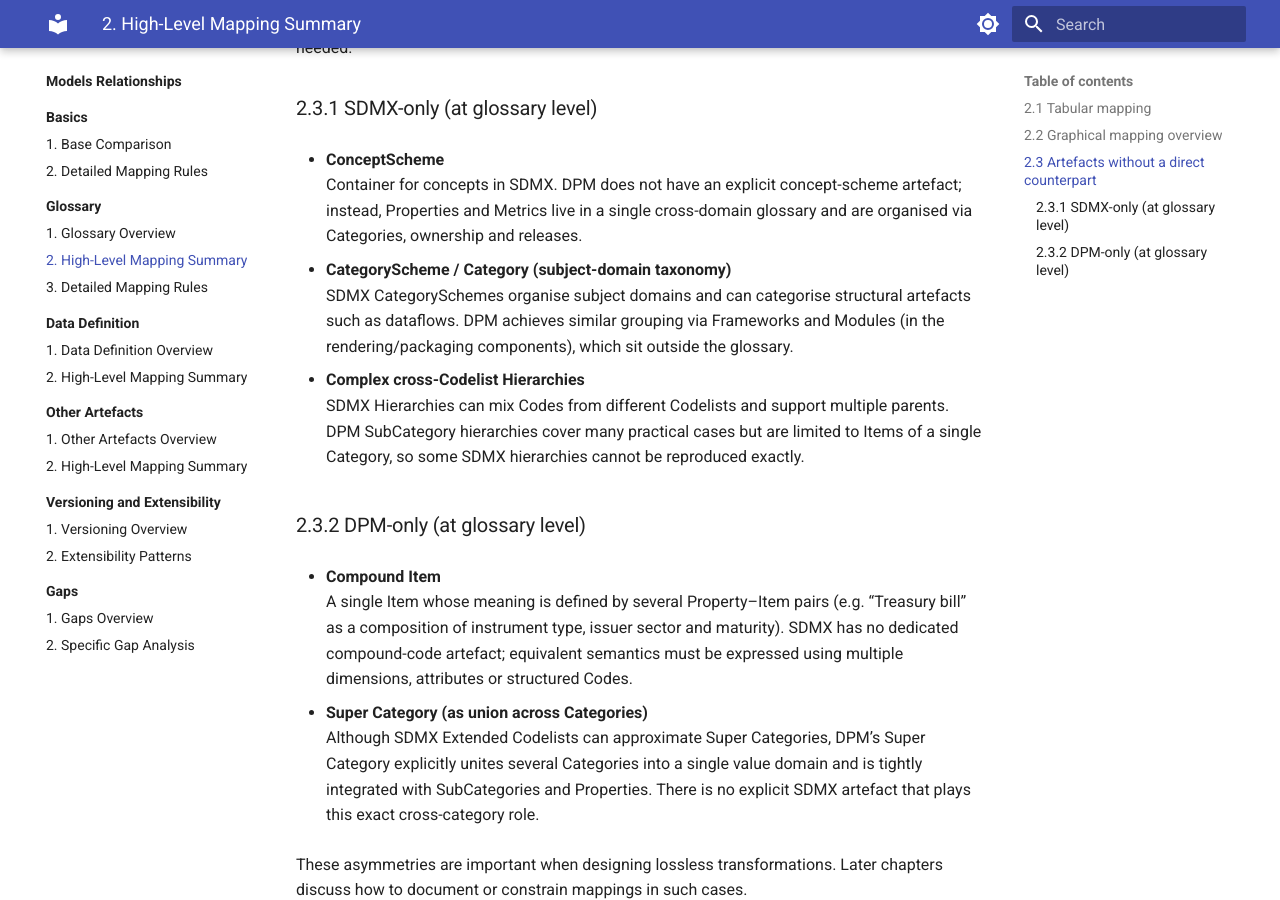
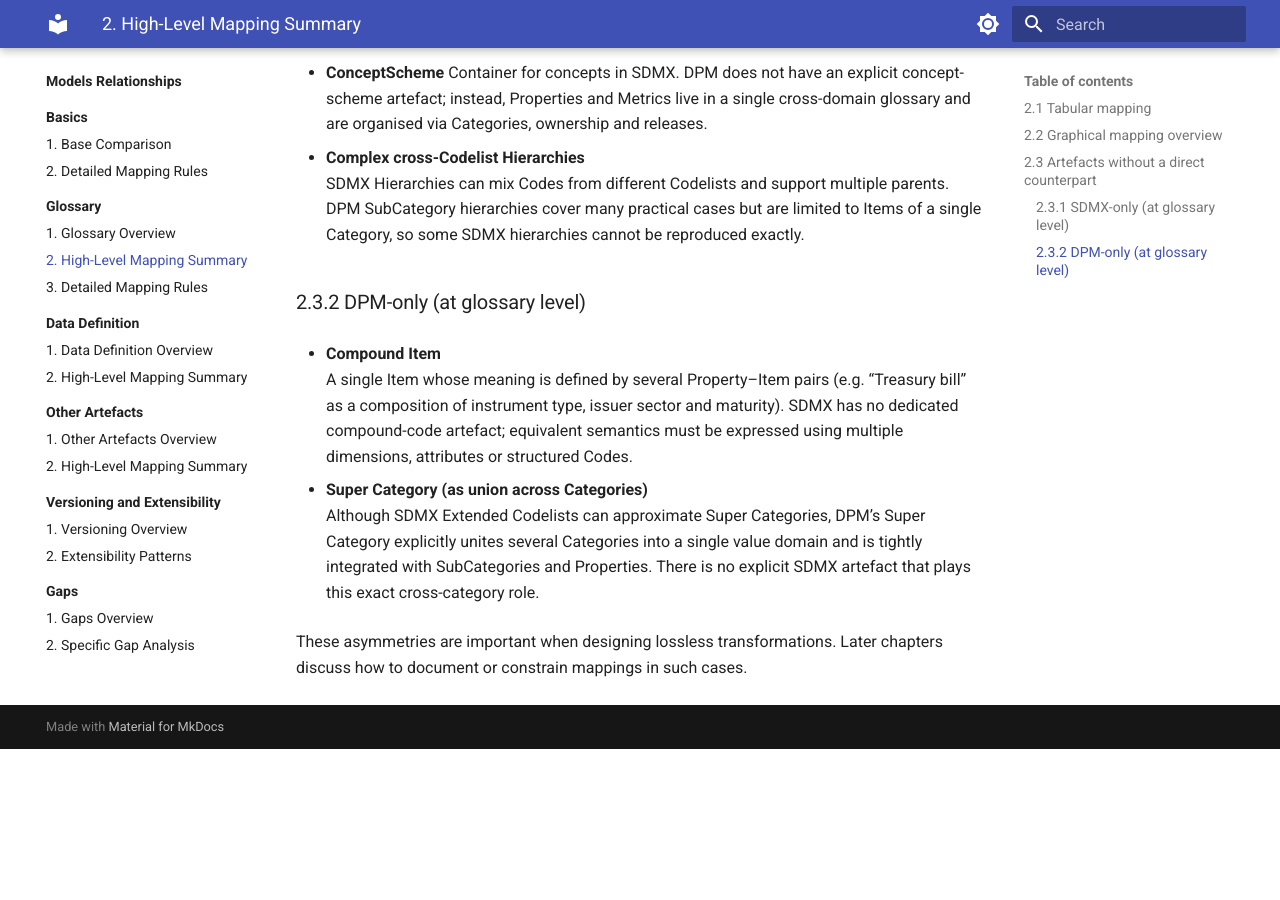
Before and after one commit to sdmx-twg/wp-sdmx-dpm, an MkDocs documentation site: the page built from docs/models-relationships/01_glossary/02_high_level_mapping_summary.md, in a window 1280 px wide and 900 px high, scrolled down 2668 px. Built offline with MkDocs 1.6.1 and Material for MkDocs 9.7.7, drawn with Linux system fonts in a browser that asks for light colours; after the commit the page ends 3417 px from its top, so only the background shows below that; some of the changed text lies outside the part shown.

Commit message:
fix: move CategoryScheme mapping from glossary to data definition
Addresses #28 — CategoryScheme/Categorisation organises Dataflows,
not glossary artefacts. Removed from glossary mapping and added as
an SDMX-only gap in the data definition mapping section.

```diff
--- a/docs/models-relationships/01_glossary/02_high_level_mapping_summary.md
+++ b/docs/models-relationships/01_glossary/02_high_level_mapping_summary.md
@@ -16,7 +16,6 @@ The table below summarises the main correspondences at glossary level. It is int
 | Hierarchy (within a Codelist) | SubCategory + SubCategoryItem hierarchy | Hierarchical structures over a single Codelist can be represented as parent–child relations among SubCategoryItems. |
 | Representation + Facet / FacetValueType | DataType + Category / Item / SubCategory | SDMX representations map to DPM DataTypes; enumerated representations additionally use Categories, Items and SubCategories to restrict values. |
 | ConceptScheme | – | SDMX groups concepts into ConceptSchemes; DPM uses a single cross-domain glossary of Properties/Metrics without an explicit scheme container. |
-| CategoryScheme / Category (subject-domain) | – (glossary layer) | SDMX CategorySchemes organise subject domains; the closest DPM concepts live in the rendering/packaging layer (Frameworks/Modules), not in the glossary. |
 | – | Compound Item | DPM Compound Items bundle multiple Property–Item pairs into a single Item. SDMX has no dedicated compound-code artefact; similar semantics must be modelled using multiple dimensions or structured Codes. |
 
 ## 2.2 Graphical mapping overview
@@ -67,9 +66,6 @@ Not all glossary artefacts have a clean one-to-one mapping. This section highlig
 - **ConceptScheme**
   Container for concepts in SDMX. DPM does not have an explicit concept-scheme artefact; instead, Properties and Metrics live in a single cross-domain glossary and are organised via Categories, ownership and releases.
 
-- **CategoryScheme / Category (subject-domain taxonomy)**
-  SDMX CategorySchemes organise subject domains and can categorise structural artefacts such as dataflows. DPM achieves similar grouping via Frameworks and Modules (in the rendering/packaging components), which sit outside the glossary.
-
 - **Complex cross-Codelist Hierarchies**
   SDMX Hierarchies can mix Codes from different Codelists and support multiple parents. DPM SubCategory hierarchies cover many practical cases but are limited to Items of a single Category, so some SDMX hierarchies cannot be reproduced exactly.
 
```
Also changed, not shown: docs/models-relationships/02_data_definition/02_high_level_mapping_summary.md (+3 -0 lines).
